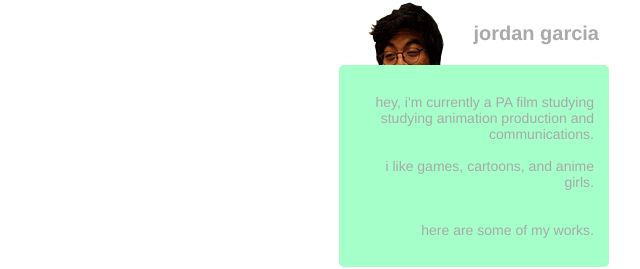
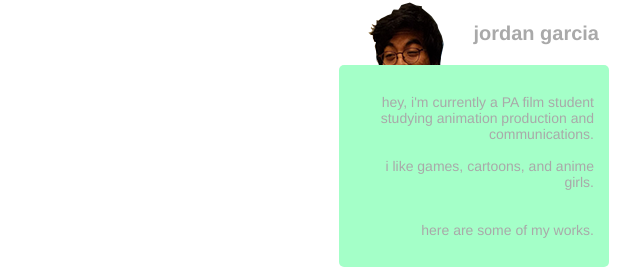
Before and after one commit to mdg-jordang/mdg-jordang.github.io, a plain HTML site: page index.html in a window 1280 px wide. Shown: the part 134-403 px from the top of the page, 565-1205 px from the left. Drawn offline with Linux system fonts and the light colour scheme.

Commit message:
Update index.html

```diff
--- a/index.html
+++ b/index.html
@@ -1,7 +1,11 @@
 <!doctype html>
+
+<!--this website is still very much a work in progress, please excuse some of the jank as i am still learning :V-->
+
 <html>
 <head>
 <meta charset="utf-8">
+
 	<title>mdg-jordang</title>
 	<style>
 
@@ -147,7 +151,7 @@
 
 		<div class="infotxt">
 
-			<p class="gen1">hey, i'm currently a PA film studying studying animation production and communications.
+			<p class="gen1">hey, i'm currently a PA film student studying animation production and communications.
 			<br><br>i like games, cartoons, and anime girls.
 			<br><br><br>here are some of my works.</p>
 		</div>
@@ -177,6 +181,7 @@
 	</div>
 
 <script>
+//the head is draggable!!!
 //i didn't code this, i took this from the w3school website lmao
 //Make the DIV element draggagle:
 dragElement(document.getElementById("myhead"));
```
